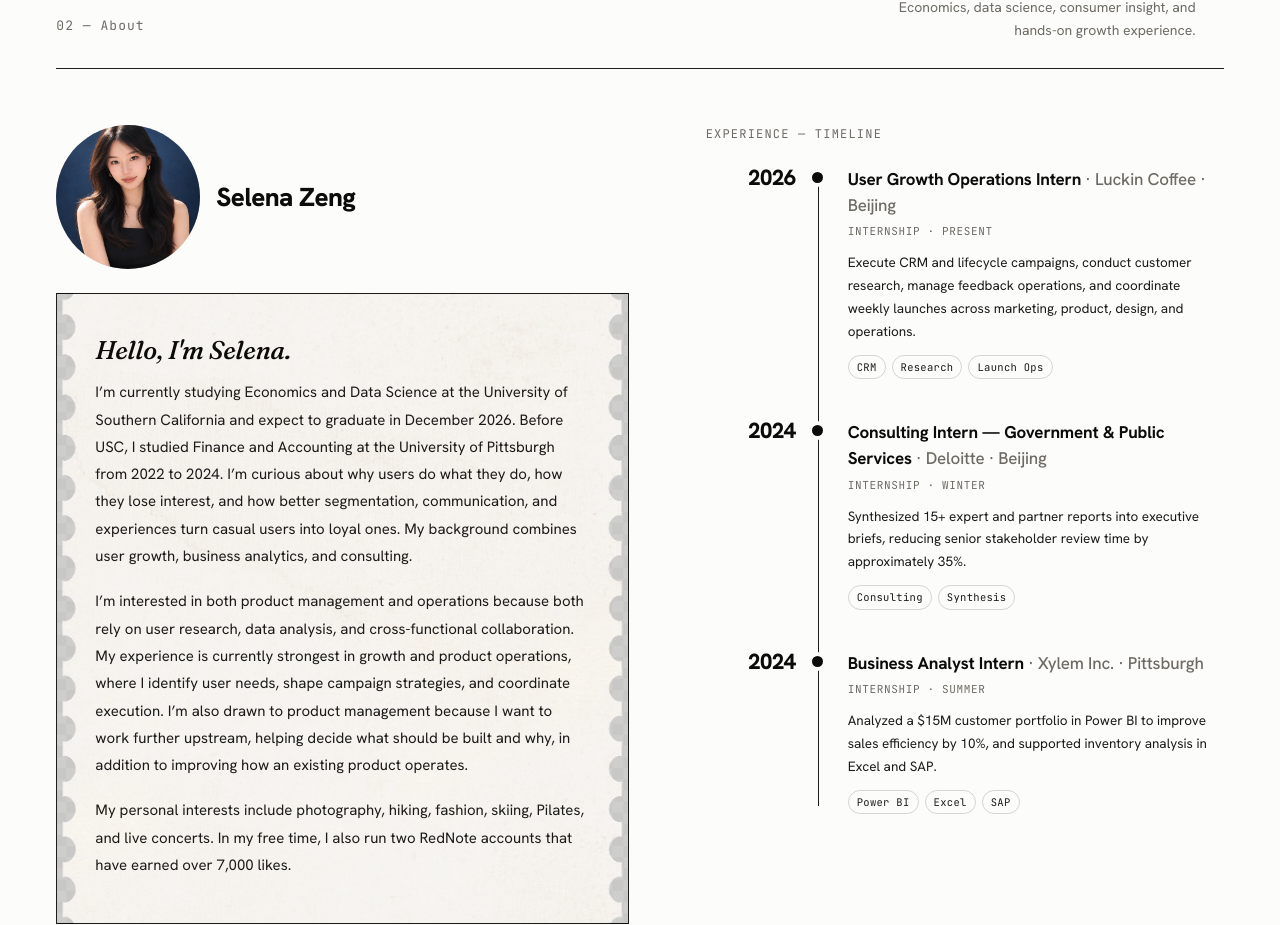
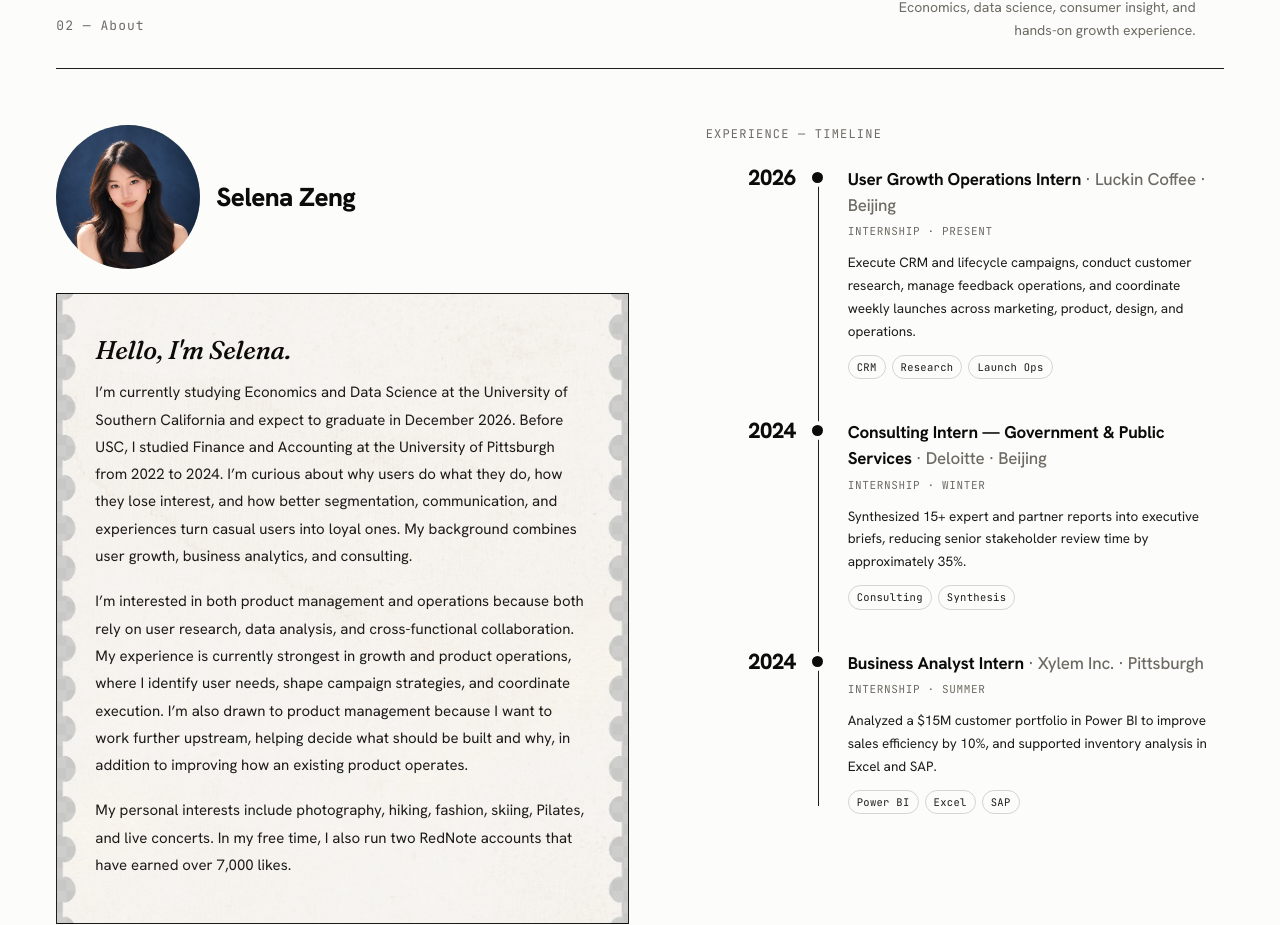
Before and after one commit to selenazengsz/selena-portfolio, a React (Vite) app: page / in a window 1280 px wide. Shown: the part 1036-1961 px from the top of the page. Built offline with nearby package versions, Linux system fonts and the light colour scheme.

Commit message:
Adjust profile portrait crop

```diff
--- a/src/components/AboutSection.css
+++ b/src/components/AboutSection.css
@@ -35,6 +35,7 @@
   height: 144px;
   border-radius: 50%;
   object-fit: cover;
+  object-position: 50% 16%;
   box-shadow: inset 0 0 0 1px var(--line);
 }
 
```
